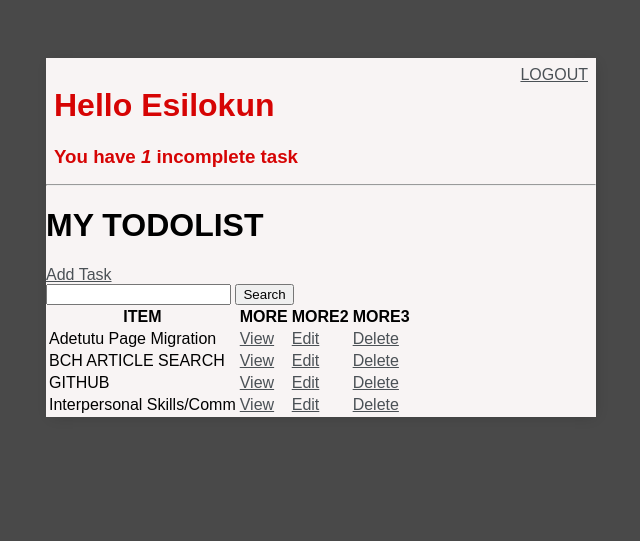
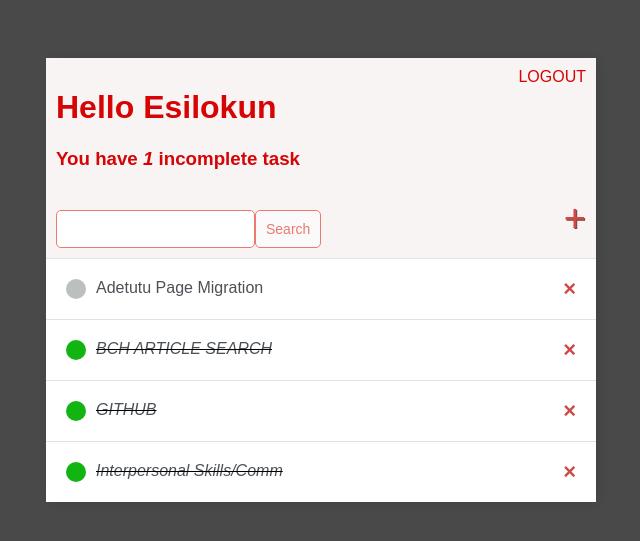
Before and after one commit to AdeyinkaEsi1/ToDoListApp, a Django app: page / in a window 1280 px wide. Shown: the top 541 px of the page, without its empty margins (319-959 px from the left). Run offline with Django 4.2, Linux system fonts and the light colour scheme; a user stored in the database is signed in; data comes from the database, SQL or seed files in the repository; both versions use the stored data as it was after the commit.

Commit message:
new changes

```diff
--- a/basefile/templates/basefile/main.html
+++ b/basefile/templates/basefile/main.html
@@ -45,10 +45,101 @@
             display: flex;
             justify-content: space-between;
             color: #d60404;
-            padding: 8px;
+            padding: 10px;
             border-radius: 5px 5px 0 0;
-            background: linear-gradient(90deg, #EEA390 0%, #EB796F 43%, #EB796F, 50%,);
+            background: linear-gradient(90deg, #EEA390 0%, #EB796F 43%, #EB796F, 100%,);
         }
+
+        .header-bar a{
+            color: #d60404;
+            text-decoration: none;
+        }
+
+        .task-wrapper{
+            display: flex;
+            align-items: center;
+            justify-content: space-between;
+            padding: 20px;
+            background-color: #fff;
+            border-top: 1px solid rgb(226, 226, 226);
+        }
+
+        .task-title {
+             display: flex;
+        }
+
+        .task-title a{
+            text-decoration: none;
+            color: #4b5156;
+            margin-left: 10px;
+        }
+
+        .task-complete-icon {
+            height: 20px;
+            width: 20px;
+            background-color: rgb(17, 180, 17);
+            border-radius: 50%;
+        }
+
+        .task-incomplete-icon{
+            height: 20px;
+            width: 20px;
+            background-color: rgb(188, 192, 188);
+            border-radius: 50%;
+        }
+
+        .delete-link {
+            text-decoration: none;
+            font-weight: 900;
+            color: #cf4949;
+            font-size: 22px;
+            line-height: 0;
+        }
+
+        #search-add-wrapper {
+            display: flex;
+            justify-content: space-between;
+            align-items: center;
+            padding: 10px;
+        }
+
+        #add-link {
+            color: #cf4949;
+            text-decoration: none;
+            font-size:38px;
+            text-shadow: 1px 1px #81413b;
+
+        }
+
+        input[type=text],
+        input[type=password],
+        textarea {
+            border: 1px solid #EB796F;
+            border-radius: 5px;
+            padding: 10px;
+            width: 90%;
+        }
+
+        label {
+            padding-top: 10px !important;
+            display: block;
+        }
+
+        .button {
+            border: 1px solid #EB796F;
+            background-color: #FAFAFA;
+            color: #EB796F;
+            padding: 10px;
+            font-size: 14px;
+            border-radius: 5px;
+            cursor: pointer;
+            text-decoration: none;
+        }
+
+        .card-body {
+            padding: 20px;
+        }
+
 
     </style>
 </head>
--- a/basefile/templates/basefile/task_list.html
+++ b/basefile/templates/basefile/task_list.html
@@ -16,16 +16,40 @@
 </div>
 
 
-<hr>
-<h1>MY TODOLIST</h1>
-<a href="{% url 'task-create' %}">Add Task</a>
+<div id="search-add-wrapper">
+    <form method="GET" style="margin-top: 20px;display: flex;">
+        <input type="text" name="search-area" value="{{search_input}}">
+        <input class="button" type="submit" value="Search">
+    </form>
+    <a id="add-link" href="{% url 'task-create' %}">&#x2b;</a>
+</div>
 
-<form method="GET">
-    <input type="text" name="search-area" value="{{search_input}}">
-    <input type="submit" value="Search">
-</form>
 
-<table>
+<div class="task-items-wrapper">
+    {% for task in tasks %}
+    <div class="task-wrapper">
+        {% if task.complete %}
+        <div class="task-title">
+            <div class="task-complete-icon"></div>
+            <i><s><a href="{% url 'task-update' task.id %}">{{task}}</a></s></i>
+        </div>
+        <a class="delete-link" href="{% url 'task-delete' task.id %}">&#215;</a>
+        {% else %}
+        <div class="task-title">
+            <div class="task-incomplete-icon"></div>
+            <a href="{% url 'task-update' task.id %}">{{task}}</a>
+        </div>
+        <a class="delete-link" href="{% url 'task-delete' task.id %}">&#215;</a>
+        {% endif %}
+
+    </div>
+
+    {% empty %}
+    <h3>No items in list</h3>
+    {% endfor %}
+</div>
+
+<!-- <table>
     <tr>
         <th>ITEM</th>
         <th>MORE</th>
@@ -42,6 +66,6 @@
     {% empty %}
     <h3>No items in list</h3>
     {% endfor %}
-</table>
+</table> -->
 
 {% endblock content %}
```
Also changed, not shown: basefile/templates/basefile/login.html (+11 -8 lines), basefile/templates/basefile/register.html (+16 -7 lines), basefile/templates/basefile/task_confirm_delete.html (+13 -6 lines), basefile/templates/basefile/task_form.html (+14 -7 lines), db.sqlite3.
